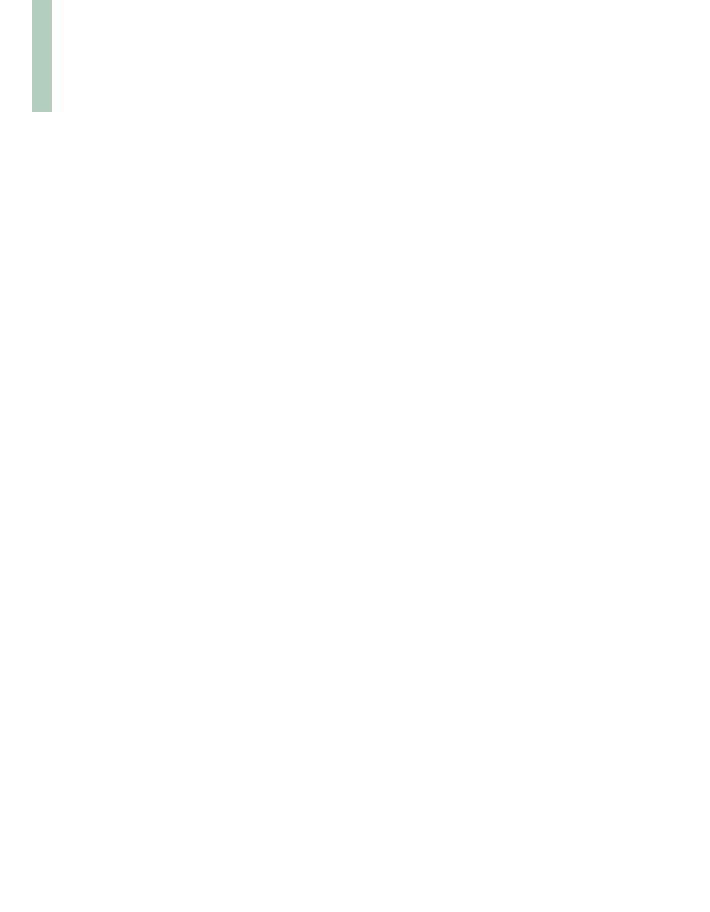
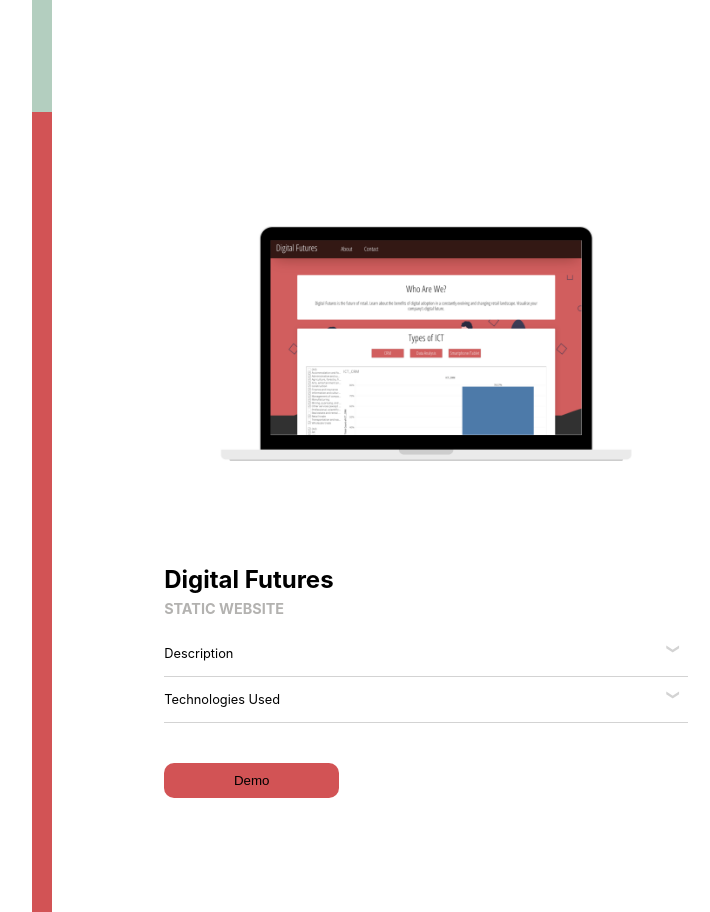
Before and after one commit to amylatimer/personal-website, a React (Create React App) app: page / in a window 1280 px wide. Shown: the part 688-1600 px from the top of the page, without its empty margins (480-1190 px from the left). Before the commit the page ends 800 px from the top, so only its background shows below. Built offline with nearby package versions, Linux system fonts and the light colour scheme.

Commit message:
added component for Digital Futures

```diff
--- a/src/App.js
+++ b/src/App.js
@@ -1,8 +1,9 @@
 import React from 'react';
 import './App.scss';
-import Hero from './components/Hero/Hero';
+//import Hero from './components/Hero/Hero';
 import Info from './components/Info/Info';
 import TicksSuck from './components/Projects/TicksSuck/TicksSuck';
+import DigitalFutures from './components/Projects/DigitalFutures/DigitalFutures';
 
 function App() {
   return (
@@ -12,6 +13,7 @@ function App() {
         <div className="project-container">
           <TicksSuck />
           {/* <TicksSuck /> */}
+          <DigitalFutures />
         </div>
 
       </div>
--- a/src/components/Info/Info.js
+++ b/src/components/Info/Info.js
@@ -24,18 +24,18 @@ class Info extends React.Component {
                             communicate.
                         </p>
                         <div className="info-section__icon-wrapper">
-                            <a href="https://linkedin.com/in/amy-latimer" target="_blank">
+                            <a href="https://linkedin.com/in/amy-latimer" target="blank">
                                 <span title="LinkedIn">
                                     <img className="info-section__icon" src={linkedinIcon} alt="linkedin logo" />
                                 </span>
 
                             </a>
-                            <a href="https://github.com/amylatimer" target="_blank">
+                            <a href="https://github.com/amylatimer" target="blank">
                                 <span title="GitHub">
                                     <img className="info-section__icon" src={githubIcon} alt="github logo" />
                                 </span>
                             </a>
-                            <a>
+                            <a href="www.google.ca">
                                 <span title="Resume">
                                     <img className="info-section__icon" src={userIcon} alt="outline of person" />
                                 </span>
--- a/src/components/Info/Info.scss
+++ b/src/components/Info/Info.scss
@@ -64,6 +64,7 @@
 
   &__button {
     @include button-styles;
+    background: pink;
     margin-top: 0;
   }
 }
--- /dev/null
+++ b/src/components/Projects/DigitalFutures/DigitalFutures.js
@@ -0,0 +1,39 @@
+import React from 'react';
+import './DigitalFutures.scss';
+import Collapsible from 'react-collapsible';
+
+import desk from '../../../assets/images/digitalFutures/df-desk.svg';
+
+class DigitalFutures extends React.Component {
+    state = {}
+    render() {
+        return (
+            <section className="project project--df">
+                <div className="project__container">
+                    <div className="project__image-container">
+                        <img className="project__image--desk" src={desk} alt="" />
+                        {/* <img className="project__image--tablet" src={} alt="" /> */}
+                    </div>
+                    <div className="project__text-container">
+                        <h1 className="project__title project__text">Digital Futures</h1>
+                        <h2 className="project__type project__text">Static Website</h2>
+                        <Collapsible trigger="Description">
+                            <p>Short Description about the hackathon day </p>
+                        </Collapsible>
+                        <Collapsible trigger="Technologies Used">
+                            <p>React, SCSS</p>
+                        </Collapsible>
+                        <a href="https://bstn-3d-fall-2019-team-1.netlify.com/" target="blank" >
+                            <button className="project__demo-button project--df__demo-button">Demo</button>
+                        </a>
+
+                    </div>
+                </div>
+
+            </section>
+
+        );
+    }
+}
+
+export default DigitalFutures;
--- /dev/null
+++ b/src/components/Projects/DigitalFutures/DigitalFutures.scss
@@ -0,0 +1,18 @@
+// Digital Futures Scss
+
+@import "../../../styles/base.scss";
+@import "../../../styles/project.scss";
+
+$df-color: rgb(210, 83, 85);
+
+.project--df {
+  border-top: 20px solid $df-color;
+  @include tablet-view {
+    border-top: none;
+    border-left: 20px solid $df-color;
+  }
+
+  &__demo-button {
+    background: $df-color;
+  }
+}
--- a/src/components/Projects/TicksSuck/TicksSuck.js
+++ b/src/components/Projects/TicksSuck/TicksSuck.js
@@ -8,7 +8,7 @@ class TicksSuck extends React.Component {
     state = {}
     render() {
         return (
-            <section className="project">
+            <section className="project project--ts">
                 <div className="project__container">
                     <div className="project__image-container">
                         <img className="project__image--desk" src={desk} alt="" />
@@ -28,8 +28,8 @@ class TicksSuck extends React.Component {
                         <Collapsible trigger="Technologies Used">
                             <p>React, SCSS, Node, Express, Axios, React Router, Dark Sky API</p>
                         </Collapsible>
-                        <a href="">
-                            <button className="project__demo-button">Demo</button>
+                        <a href="www.google.ca" target="blank">
+                            <button className="project__demo-button project--ts__demo-button">Demo</button>
                         </a>
 
                     </div>
--- a/src/components/Projects/TicksSuck/TicksSuck.scss
+++ b/src/components/Projects/TicksSuck/TicksSuck.scss
@@ -3,42 +3,71 @@
 @import "../../../styles/base.scss";
 @import "../../../styles/project.scss";
 
+//$ts-color: #b3cebf;
+
+// .project--ts {
+//   border-top: 20px solid $ts-color;
+
+//   @include tablet-view {
+//     border-top: none;
+//     border-left: 20px solid $ts-color;
+//   }
+
+//   &__demo-button {
+//     background: $ts-color;
+//   }
+// }
+
 $ts-color: #b3cebf;
 
-.project {
+.project--ts {
+  border-top: 20px solid $ts-color;
   @include tablet-view {
+    border-top: none;
     border-left: 20px solid $ts-color;
-  }
-  &__container {
-  }
-
-  &__image-container {
-  }
-
-  &__image--desk {
-    @include tablet-view {
-    }
-  }
-
-  &__text-container {
-  }
-
-  &__text {
-  }
-
-  &__title {
-  }
-
-  &__type {
-  }
-
-  &__info {
-  }
-
-  &__tech {
   }
 
   &__demo-button {
     background: $ts-color;
   }
 }
+
+// .project {
+//   border-top: 20px solid $ts-color;
+
+//   @include tablet-view {
+//     border-left: 20px solid $ts-color;
+//   }
+//   &__container {
+//   }
+
+//   &__image-container {
+//   }
+
+//   &__image--desk {
+//     @include tablet-view {
+//     }
+//   }
+
+//   &__text-container {
+//   }
+
+//   &__text {
+//   }
+
+//   &__title {
+//   }
+
+//   &__type {
+//   }
+
+//   &__info {
+//   }
+
+//   &__tech {
+//   }
+
+//   &__demo-button {
+//     background: $ts-color;
+//   }
+// }
--- a/src/styles/base.scss
+++ b/src/styles/base.scss
@@ -49,7 +49,6 @@ $desk-min-size: 1440px;
   box-sizing: border-box;
   border-radius: 10px;
   border: none;
-  background: $brand;
   padding: 10px 15px;
   width: 175px;
   margin-top: 3em;
--- a/src/styles/project.scss
+++ b/src/styles/project.scss
@@ -2,7 +2,7 @@
 
 .project {
   width: 100%;
-  height: 100%;
+  height: 100vh;
   min-height: 400px;
 
   display: flex;
@@ -10,12 +10,12 @@
   align-items: center;
   box-sizing: border-box;
 
-  border-top: 20px solid lightgrey;
+  //border-top: 20px solid lightgrey;
   padding: 3em 0 3em 0;
 
   @include tablet-view {
     border-top: none;
-    border-left: 20px solid lightgrey;
+    //border-left: 20px solid lightgrey;
   }
   &__container {
     box-sizing: content-box;
@@ -34,6 +34,7 @@
 
   &__image--desk {
     width: 80%;
+    //box-shadow: 10px 5px 5px #efefef;
 
     @include tablet-view {
       max-width: 650px;
@@ -69,7 +70,7 @@
 
   &__demo-button {
     @include button-styles;
-    background: lightgrey;
+    //background: lightgrey;
   }
 }
 
```
Also changed, not shown: src/assets/images/digitalFutures/df-desk.svg (added).
